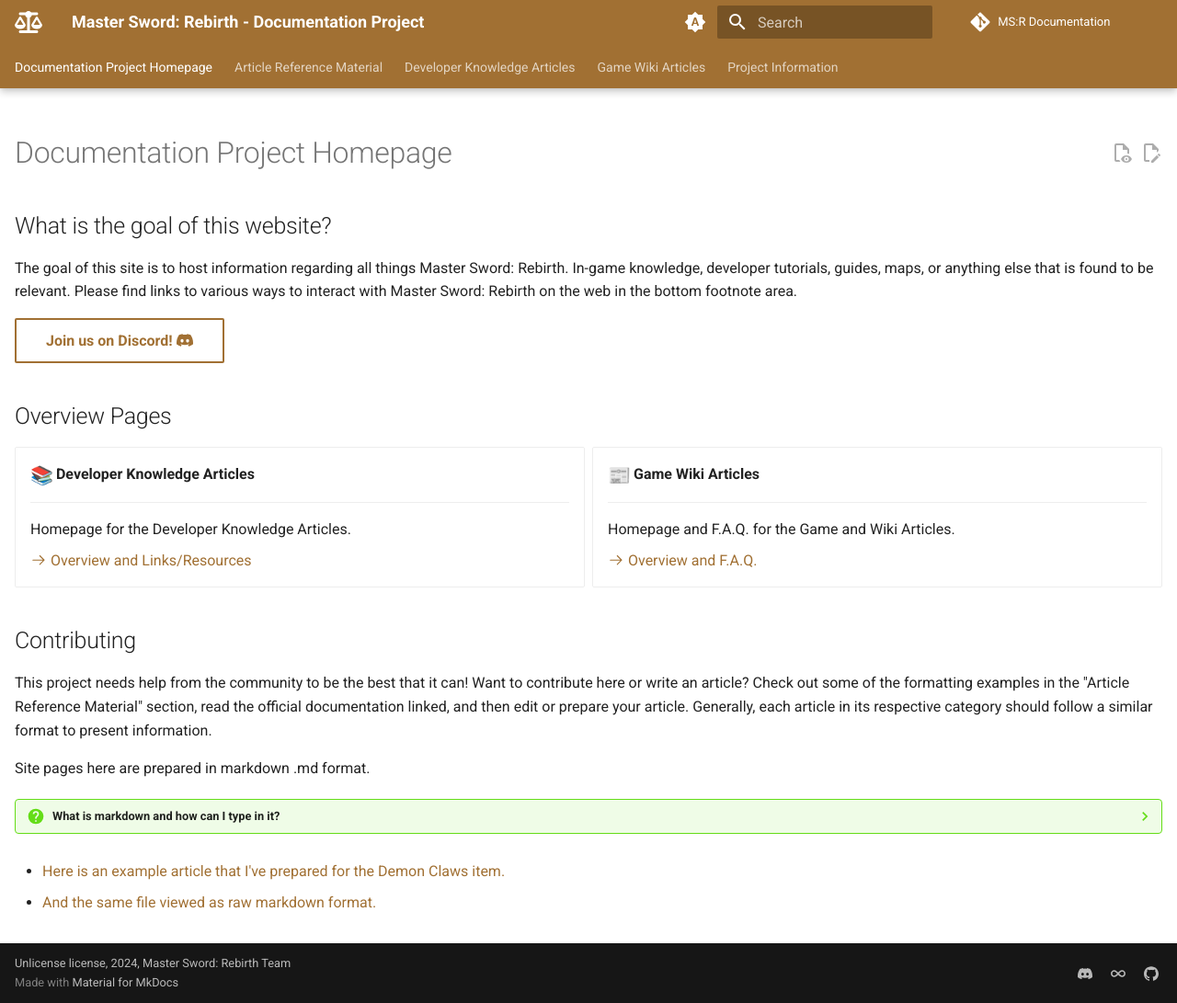
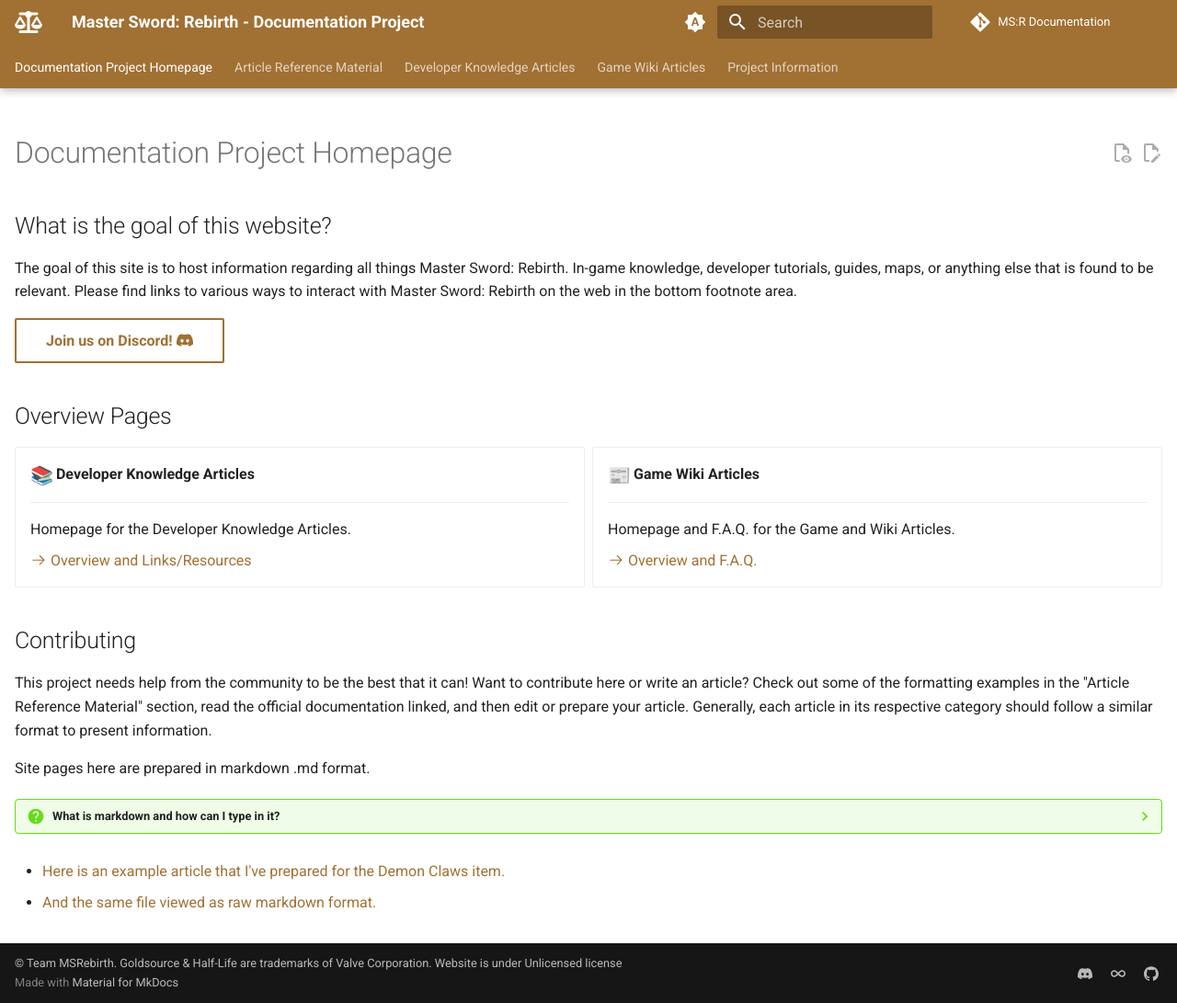
Before and after one commit to Syndel-Birb/msr-documentation, an MkDocs documentation site: the page built from docs/index.md, in a window 1280 px wide and 1091 px high. Shown: the whole window at 92% size. Built offline with MkDocs 1.6.1 and Material for MkDocs 9.7.7, drawn with Linux system fonts in a browser that asks for light colours; emoji names are drawn with the system emoji font; comment, search, counter and statistics services are not loaded.

Commit message:
update footer

```diff
--- a/mkdocs.yml
+++ b/mkdocs.yml
@@ -87,4 +87,4 @@
     - icon: simple/github
       link: https://github.com/MSRevive
 
-copyright: "Unlicense license, 2024, Master Sword: Rebirth Team"
+copyright: "© Team MSRebirth. Goldsource & Half-Life are trademarks of Valve Corporation. Website is under Unlicensed license"
```
